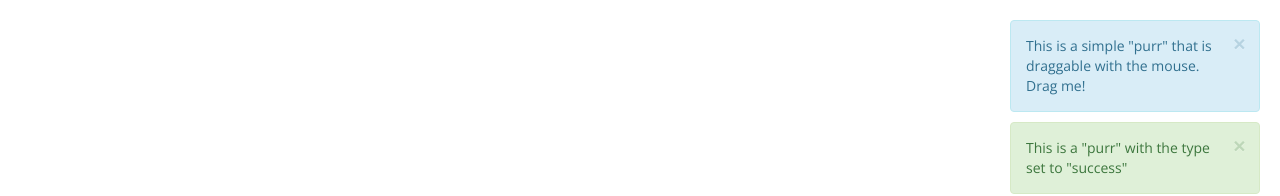
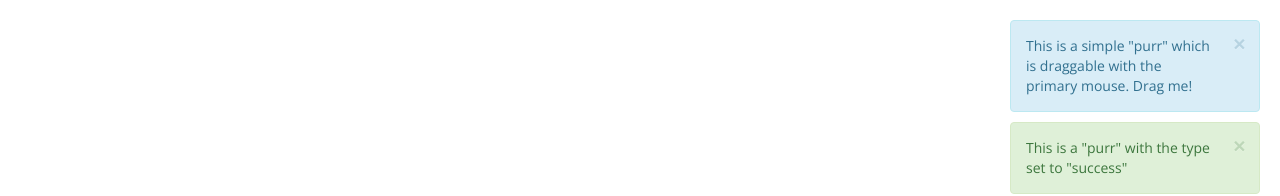
Before and after one commit to softwarespot/jquery-bootstrap-purr, a website: page index.html in a window 1280 px wide. Shown: the top 196 px of the page. Drawn offline with nearby package versions, Linux system fonts and the light colour scheme.

Commit message:
Updated to v1.0.0

```diff
--- a/bower.json
+++ b/bower.json
@@ -1,7 +1,7 @@
 {
   "name": "bootstrap-purr",
   "homepage": "https://github.com/softwarespot/bootstrap-purr.git",
-  "description": "Pretty simple jQuery plugin that turns standard Bootstrap alerts into hovering 'Purr-like' notifications.",
+  "description": "A jQuery plugin for displaying `Bootstrap Alerts` dynamically on a website.",
   "main": "jquery-bootstrap-purr.js",
   "keywords": [
     "alerts",
--- a/index.html
+++ b/index.html
@@ -31,15 +31,17 @@
 
     <script>
         $(function() {
+            // First alert
+            $.bootstrapPurr('This is a simple "purr" which is draggable with the primary mouse. Drag me!');
 
-            $.bootstrapPurr('This is a simple "purr" that is draggable with the mouse. Drag me!');
-
+            // Second alert shown after a delay of 1 second
             setTimeout(function() {
                 $.bootstrapPurr('This is a "purr" with the type set to "success"', {
                     type: 'success'
                 });
             }, 1000);
 
+            // Third alert shown after a delay of 2 seconds
             setTimeout(function() {
                 $.bootstrapPurr('This is a "purr" with the multiple options that have been set', {
                     type: 'danger',
@@ -49,6 +51,7 @@
                 });
             }, 2000);
 
+            // Fourth alert shown after a delay of 3 seconds
             setTimeout(function() {
                 $.bootstrapPurr('This is another "purr" with the  multiple options set', {
                     type: 'info',
--- a/package.json
+++ b/package.json
@@ -1,6 +1,6 @@
 {
     "name" : "bootstrap-purr",
-    "version" : "0.1.0",
+    "version" : "1.0.0",
     "license": "MIT",
     "repository": "https://github.com/softwarespot/bootstrap-purr.git",
     "devDependencies" : {
```
Also changed, not shown: README.md.
